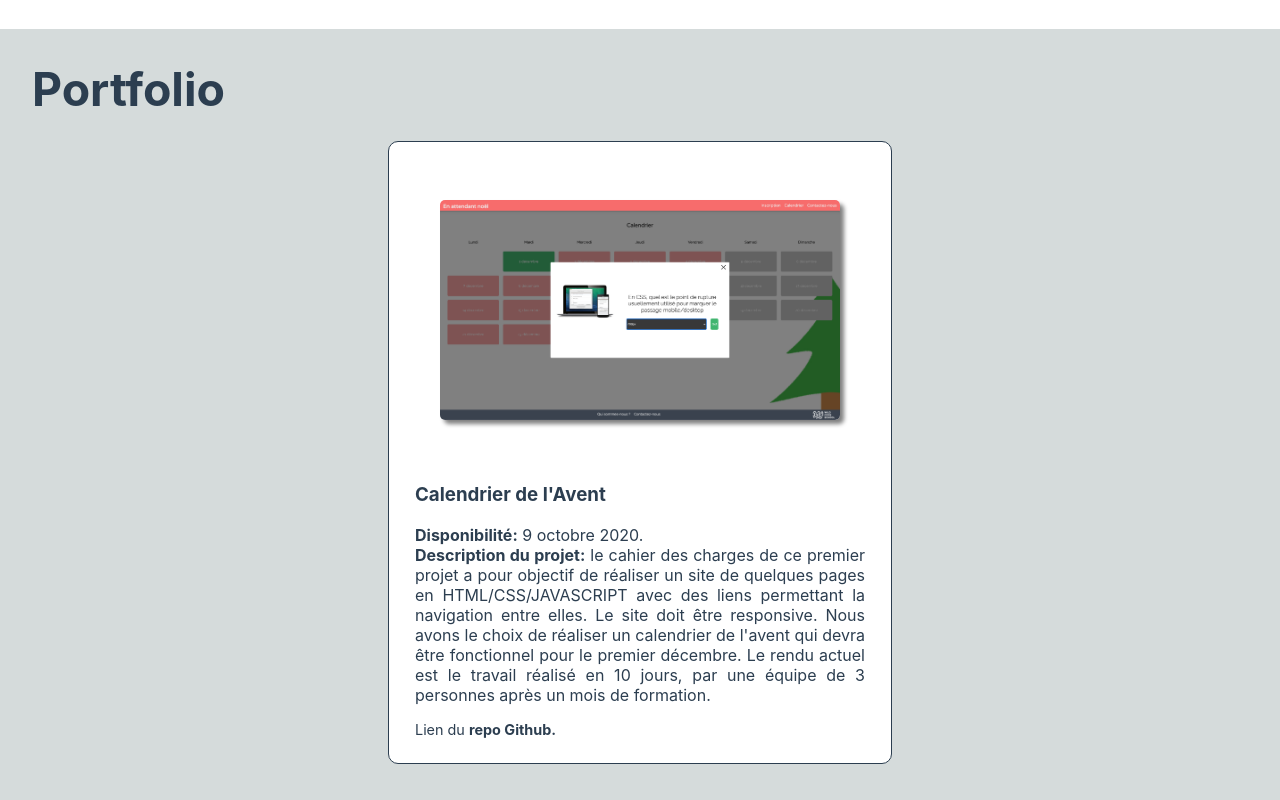
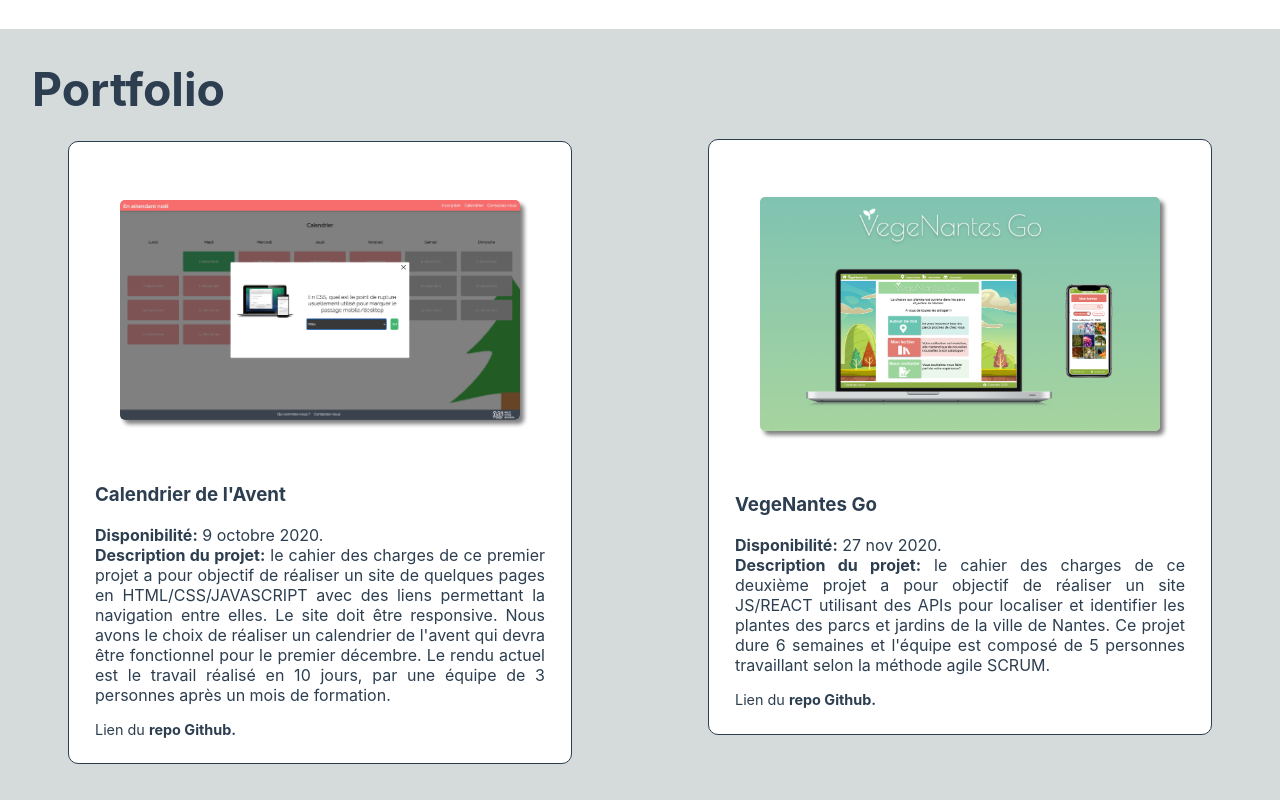
Before and after one commit to Benoit2109/curriculum, a React (Create React App) app: page / in a window 1280 px wide. Shown: the part 1280-2080 px from the top of the page. Built offline with nearby package versions, Linux system fonts and the light colour scheme.

Commit message:
add second project

```diff
--- a/src/components/Project.jsx
+++ b/src/components/Project.jsx
@@ -1,7 +1,7 @@
 import React from "react";
 import "./Project.css";
 import calendrier_avent from "./image/calendrier_avent.png";
-import VegeNantesGo from "./image/VegeNantesGo.png";
+import VegeNantesGo from "./image/VegeNantesGO.png";
 
 const project = [
   {
@@ -22,7 +22,9 @@ const project = [
     Description:
       "le cahier des charges de ce deuxième projet a pour objectif de réaliser un site JS/REACT utilisant des APIs pour localiser et identifier les plantes des parcs et jardins de la ville de Nantes. Ce projet dure 6 semaines et l'équipe est composé de 5 personnes travaillant selon la méthode agile SCRUM.",
     Id: 2,
-    Active: false,
+    Active: true,
+    Link: "https://vegenantesgo.netlify.app/",
+    Repo:"https://github.com/WildCodeSchool/nts-js-202009-p2-herbier",
   },
 ];
 
```
Also changed, not shown: src/components/image/VegeNantesGo.png.
